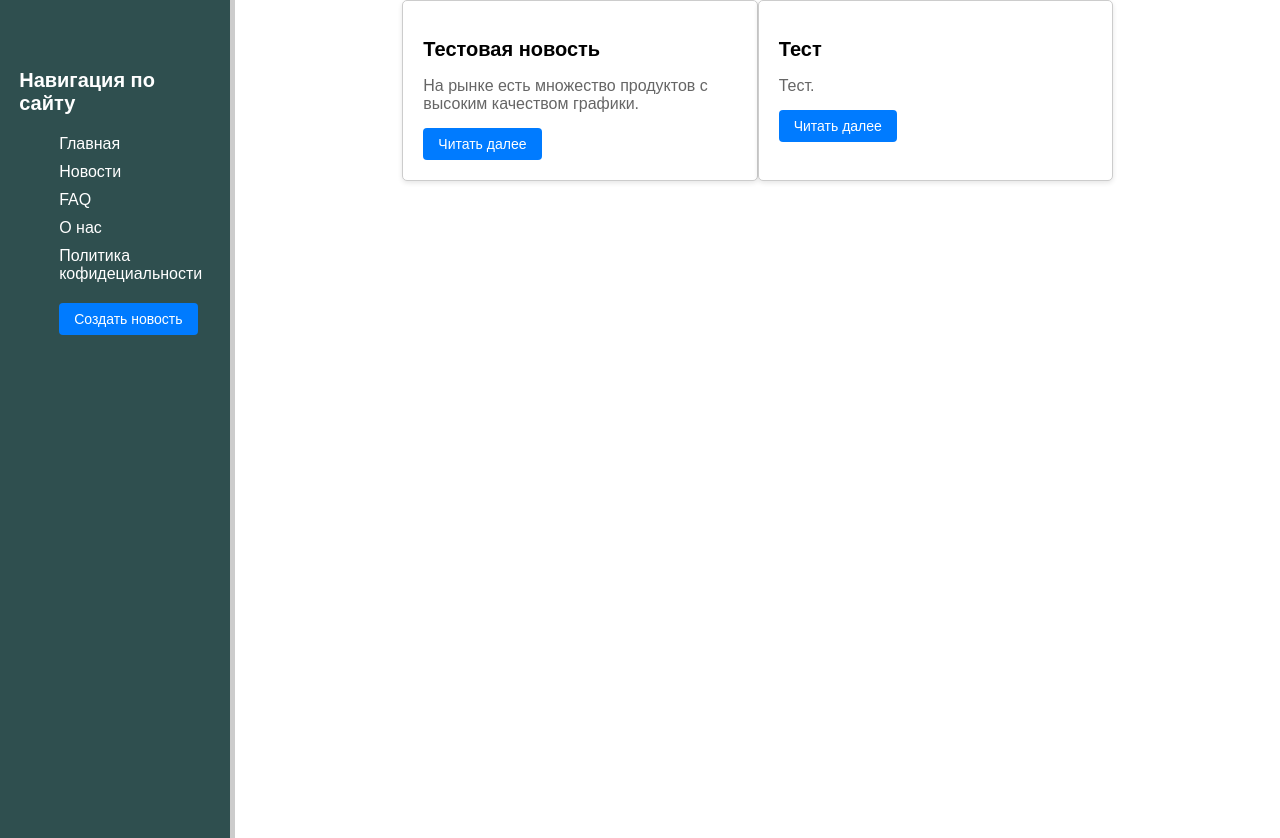
After one commit to anterg0/IGI_STRWEB_LABS, a Django app: page /news in a window 1280 px wide. The commit adds this page. Run offline with Django 5.2, Linux system fonts and the light colour scheme; data comes from the database, SQL or seed files in the repository; both versions use the stored data as it was after the commit.

Commit message:
added some things

```diff
--- a/IGI/LR5/django/me/IGI5/IGI/admin.py
+++ b/IGI/LR5/django/me/IGI5/IGI/admin.py
@@ -7,3 +7,4 @@ admin.site.register(Sales)
 admin.site.register(Model)
 admin.site.register(ProductType)
 admin.site.register(FAQModel)
+admin.site.register(Article)
--- a/IGI/LR5/django/me/IGI5/IGI/models.py
+++ b/IGI/LR5/django/me/IGI5/IGI/models.py
@@ -1,5 +1,22 @@
 from django.db import models
 from django.core.validators import RegexValidator
+import re
+
+class Article(models.Model):
+    title = models.CharField('Название статьи', max_length=500)
+    full_text = models.TextField('Текст статьи')
+    first_sentence = models.CharField('Первое предложение', max_length=500, null=True, blank=True)
+    date = models.DateField('Дата статьи')
+    def __str__(self):
+        return self.title
+    def save(self, *args, **kwargs):
+        if not self.first_sentence:
+            first_sentence = re.split(r'(?<=[.!?])\s+', self.full_text.strip())[0]
+            self.first_sentence = first_sentence[:500]
+        super(Article, self).save(*args, **kwargs)
+    class Meta:
+        verbose_name = 'Новость'
+        verbose_name_plural = 'Новости'
 
 class ProductType(models.Model):
     type_name = models.CharField('Название вида',max_length=100)
--- a/IGI/LR5/django/me/IGI5/IGI/static/css/home.css
+++ b/IGI/LR5/django/me/IGI5/IGI/static/css/home.css
@@ -64,3 +64,93 @@ faqContainer .question {
     font-size: 25px;
     font-style: italic;
 }
+
+.news-container {
+    display: flex;
+    flex-wrap: wrap;
+    justify-content: center;
+    margin: ;
+}
+
+.news-item {
+    width: 30%;
+    background-color: #fff;
+    border: 1px solid #ccc;
+    border-radius: 5px;
+    padding: 20px;
+    box-shadow: 0 2px 5px rgba(0, 0, 0, 0.1);
+    margin-bottom: 20px;
+}
+
+.news-title {
+    font-size: 20px;
+    margin-bottom: 10px;
+}
+
+.news-excerpt {
+    font-size: 16px;
+    color: #666;
+    margin-bottom: 15px;
+}
+
+.blue-button {
+    display: inline-block;
+    background-color: #007bff;
+    color: #fff;
+    text-decoration: none;
+    padding: 8px 15px;
+    border-radius: 4px;
+    font-size: 14px;
+    transition: background-color 0.3s;
+}
+
+.blue-button:hover {
+    background-color: #0056b3;
+}
+
+.no-news {
+    text-align: center;
+    font-size: 24px;
+    color: #666;
+    margin-top: 40px;
+}
+
+.article-container {
+    max-width: 800px;
+    margin: auto;
+    padding: 20px;
+    background-color: #fff;
+    border: 1px solid #ccc;
+    border-radius: 5px;
+    box-shadow: 0 2px 5px rgba(0, 0, 0, 0.1);
+}
+
+.article-title {
+    font-size: 32px;
+    margin-bottom: 10px;
+}
+
+.article-date {
+    font-size: 16px;
+    color: #666;
+    margin-bottom: 20px;
+}
+
+.article-content {
+    font-size: 18px;
+    line-height: 1.6;
+    color: #333;
+}
+
+.create-form {
+    text-align: center;
+    margin: auto;
+}
+
+.form-control {
+    width: 30%;
+    background-color: white;
+    margin-bottom: 10px;
+    height: 30px;
+    font-size: 20px;
+}
--- a/IGI/LR5/django/me/IGI5/IGI/templates/faq.html
+++ b/IGI/LR5/django/me/IGI5/IGI/templates/faq.html
@@ -5,7 +5,7 @@
 
 {% block main %}
     <div class="features">
-        <h2>Здесь будет страница с часто задаваемыми вопросами</h2>
+        <h2>FAQ, a.k.a Часто задаваемые вопросы</h2>
         {% for el in faqs %}
             <faqContainer>
                 <span class="question">
--- a/IGI/LR5/django/me/IGI5/IGI/templates/layout.html
+++ b/IGI/LR5/django/me/IGI5/IGI/templates/layout.html
@@ -12,12 +12,20 @@
             <a href="{% url 'home' %}">
                 <li>Главная</li>
             </a>
+            <a href="{% url 'news' %}">
+                <li>Новости</li>
+            </a>
             <a href="{% url 'faq' %}">
                 <li>FAQ</li>
             </a>
             <a href="{% url 'about' %}">
                 <li>О нас</li>
             </a>
+            <a href="{% url 'code' %}">
+                <li>Политика кофидециальности</li>
+            </a>
+            {% block sidebar-bottom%}
+            {% endblock %}
         </ul>
     </sidebar>
     <main>
--- /dev/null
+++ b/IGI/LR5/django/me/IGI5/IGI/templates/news.html
@@ -0,0 +1,23 @@
+{% extends 'layout.html' %}
+
+{% block title %}Новости{% endblock %}
+
+{% block main %}
+    <div class="news-container">
+        {% if news %}
+            {% for article in news %}
+                <div class="news-item">
+                    <h2 class="news-title">{{ article.title }}</h2>
+                    <p class="news-excerpt">{{ article.first_sentence }}</p>
+                    <a href="{% url 'news-detail' article.id %}" class="blue-button">Читать далее</a>
+                </div>
+            {% endfor %}
+        {% else %}
+            <h1 class="no-news">Нет ни одной новости</h1>
+        {% endif %}
+    </div>
+{% endblock %}
+
+{% block sidebar-bottom %}
+    <a href="{% url 'create-article' %}" class="blue-button" style="margin-top: 20px; transition: transform 0.6s ease;">Создать новость</a>
+{% endblock %}
--- a/IGI/LR5/django/me/IGI5/IGI/views.py
+++ b/IGI/LR5/django/me/IGI5/IGI/views.py
@@ -1,5 +1,7 @@
 from django.shortcuts import render
-from .models import FAQModel
+from django.views.generic import DetailView
+from .models import FAQModel, Article
+from .forms import ArticleForm
 
 # Create your views here.
 def home(request):
@@ -11,3 +13,31 @@ def faq(request):
         'faqs': FAQModel.objects.all()
     }
     return render(request, 'faq.html', data)
+def coc(request):
+    return render(request, 'codeofcond.html')
+def news(request):
+    data = {
+        'news': Article.objects.order_by('-date')
+    }
+    return render(request, 'news.html', data)
+
+class NewsDetailView(DetailView):
+    model = Article
+    template_name = 'detail_view.html'
+    context_object_name = 'article'
+
+def create_article(request):
+    error = ''
+    if request.method == 'POST':
+        form = ArticleForm(request.POST)
+        if form.is_valid():
+            form.save()
+        else:
+            error = 'Данные заполнены неверно'
+    form = ArticleForm()
+
+    data = {
+        'form': form,
+        'error': error
+    }
+    return render(request, 'create_article.html', data)
--- a/IGI/LR5/django/me/IGI5/IGI5/urls.py
+++ b/IGI/LR5/django/me/IGI5/IGI5/urls.py
@@ -24,5 +24,9 @@ urlpatterns = [
     path('admin/', admin.site.urls),
     path('', views.home, name='home'),
     path('about', views.about, name='about'),
-    path('faq', views.faq, name='faq')
+    path('faq', views.faq, name='faq'),
+    path('codeofcond', views.coc, name='code'),
+    path('news', views.news, name='news'),
+    path('news/<int:pk>', views.NewsDetailView.as_view(), name='news-detail'),
+    path('create_article', views.create_article, name='create-article')
 ] + static(settings.STATIC_URL, document_root=settings.STATIC_ROOT)
```
Also changed, not shown: IGI/LR5/django/me/IGI5/IGI/forms.py (added, +22 -0 lines), IGI/LR5/django/me/IGI5/IGI/templates/codeofcond.html (added, +9 -0 lines), IGI/LR5/django/me/IGI5/IGI/templates/create_article.html (added, +16 -0 lines), IGI/LR5/django/me/IGI5/IGI/templates/detail_view.html (added, +13 -0 lines), IGI/LR5/django/me/IGI5/IGI/migrations/0003_article.py (added), IGI/LR5/django/me/IGI5/IGI/migrations/0004_alter_article_first_sentence.py (added), IGI/LR5/django/me/IGI5/db.sqlite3.
